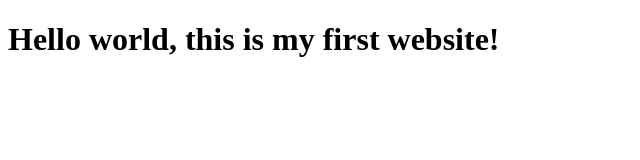
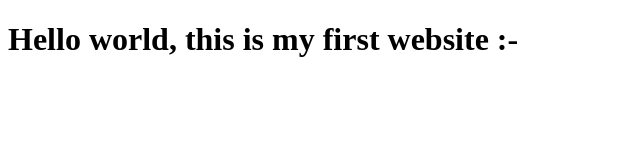
Before and after one commit to jmodeorain14/my-simple-website, a plain HTML site: page index.html in a window 1280 px wide. Shown: the full height of the page, 0-640 px from the left. Drawn offline with Linux system fonts and the light colour scheme.

Commit message:
update text

```diff
--- a/index.html
+++ b/index.html
@@ -5,6 +5,6 @@
     <title>My Simple Website</title>
   </head>
   <body>
-    <h1>Hello world, this is my first website!</h1>
+    <h1>Hello world, this is my first website :-</h1>
   </body>
 </html>
```
